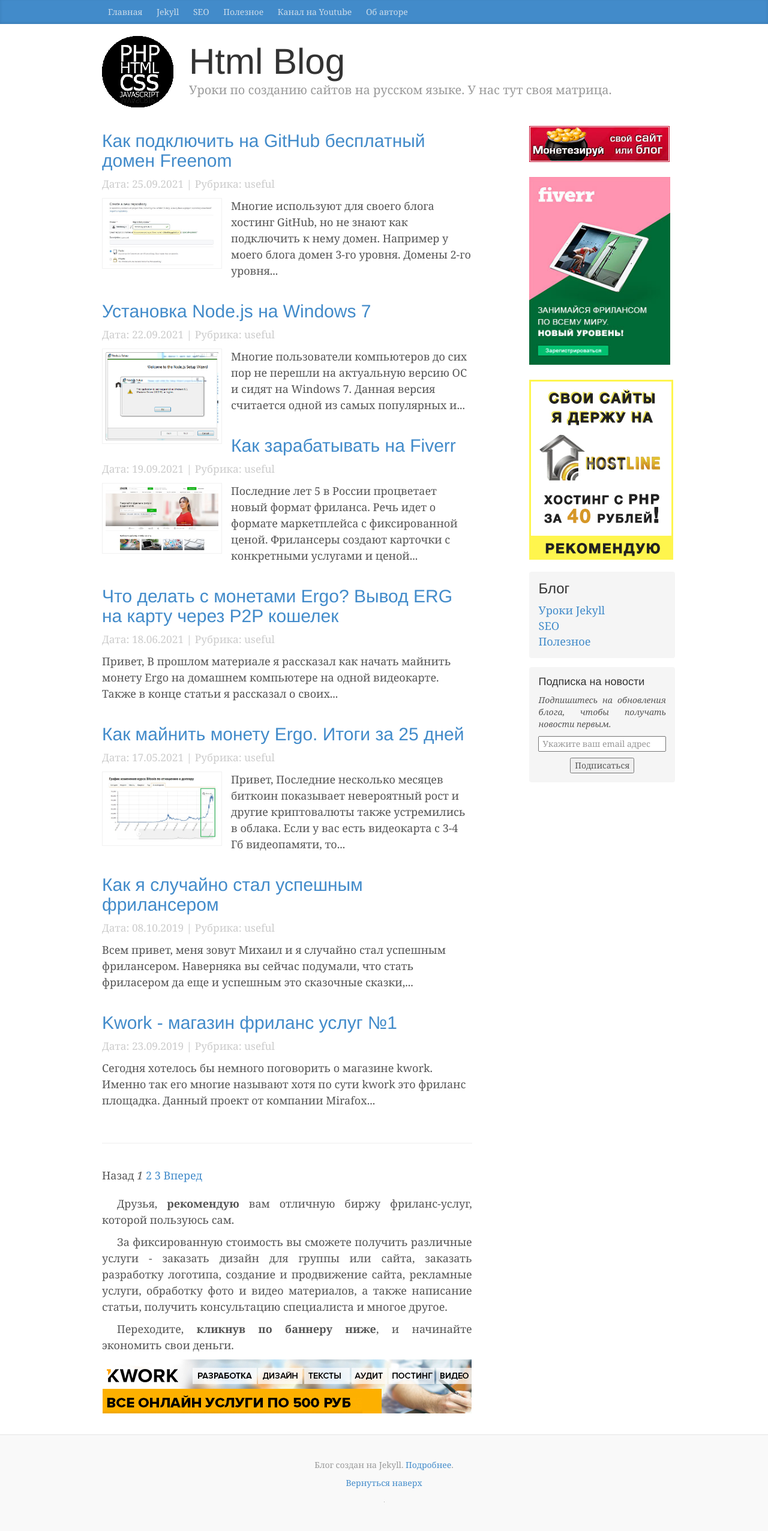
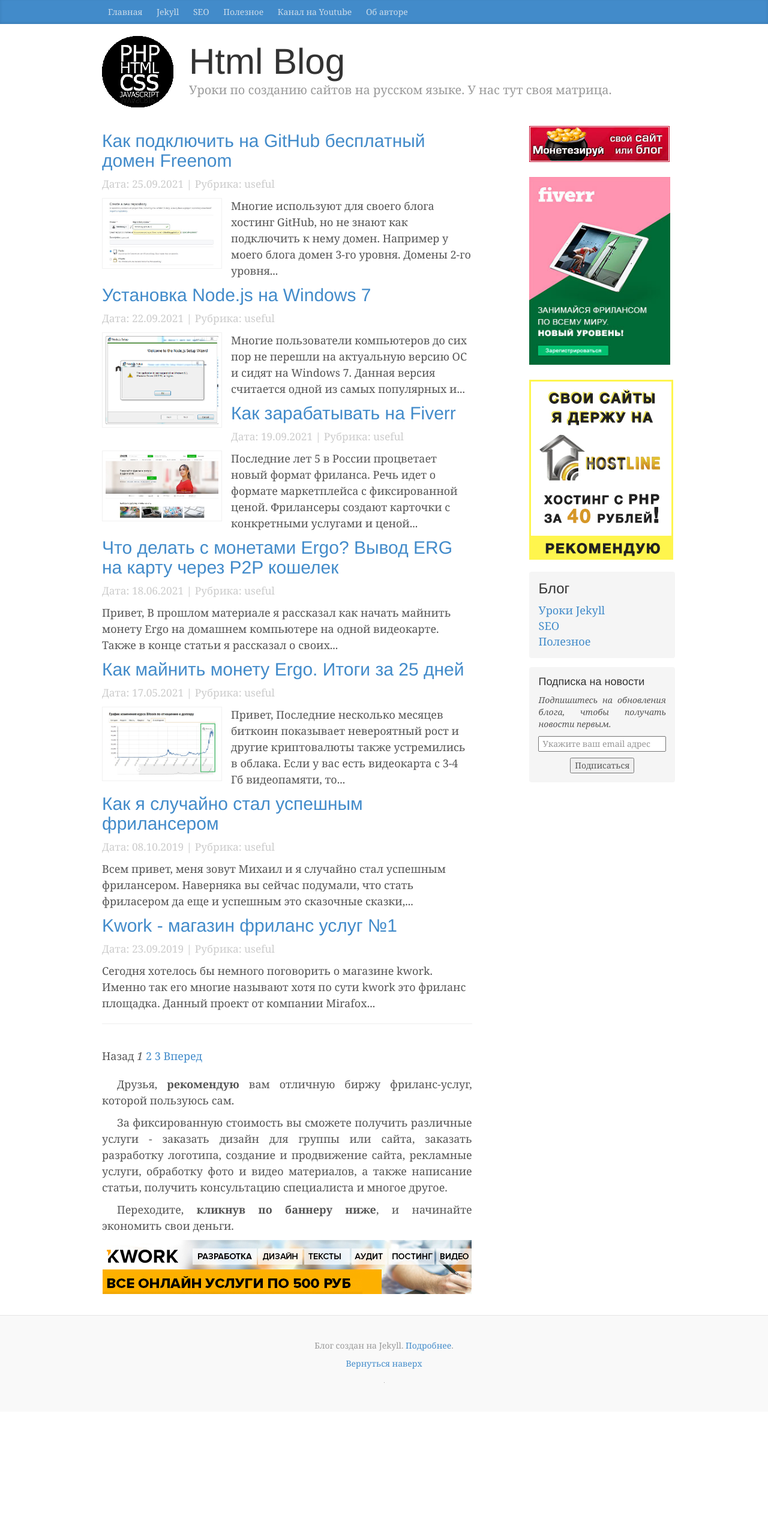
Before and after one commit to htmlblog/htmlblog.github.io, a Jekyll site: the page built from index.html, in a window 1280 px wide. Shown: the whole page at 60% size. Built offline with Jekyll 4.4.1, drawn with Linux system fonts in a browser that asks for light colours; the list of posts is cut into pages by our own code; comment, search, counter and statistics services are not loaded; after the commit the page ends 2353 px from its top, so only the background shows below that.

Commit message:
Updated Index

```diff
--- a/index.html
+++ b/index.html
@@ -4,6 +4,7 @@
 
 <!-- This loops through the paginated posts -->
 {% for post in paginator.posts %}
+<div class="post-box">
   <h2><a href="{{ post.url }}">{{ post.title }}</a></h2>
   <p class="meta-date-cat">
     <span class="date">Дата: {{ post.date|date:"%d.%m.%Y" }}</span> | <span class="categ">Рубрика: <a href="/{{ post.categories }}/">{{ post.categories }}</a></span>
@@ -14,7 +15,7 @@
 		<p>{{ post.content | strip_html | truncatewords: 25 }}</p>
 	{% endif %}
 
-  <br>
+</div>
 {% endfor %}
 
 <hr>
```
